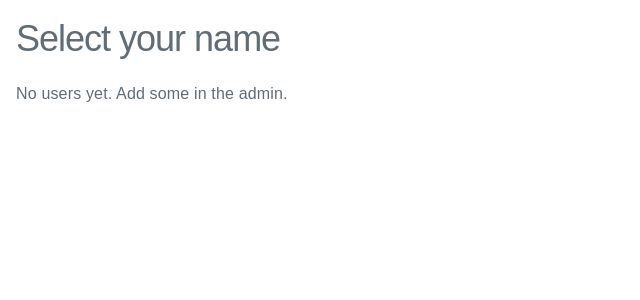
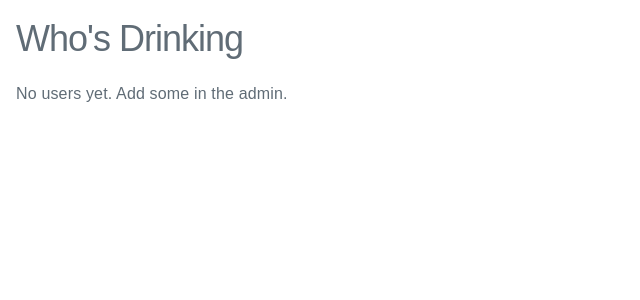
Before and after one commit to daniel-stevens/Bar-at-173, a Django app: template core/templates/kiosk_user_select.html in a window 1280 px wide. Shown: the top 300 px of the page, without its empty margins (0-640 px from the left). Run offline with Django 5.2, Linux system fonts and the light colour scheme; the template is opened without the code that fills it, so the values that code supplies are empty; some libraries are stand-ins or nearby versions.

Commit message:
whos drinking

```diff
--- a/core/templates/kiosk_user_select.html
+++ b/core/templates/kiosk_user_select.html
@@ -1,7 +1,7 @@
 {% extends "base.html" %}
 
 {% block content %}
-  <h2>Select your name</h2>
+  <h2>Who's Drinking</h2>
 
   <div style="display:flex;flex-wrap:wrap;gap:1.5rem;">
     {% for user in users %}
```
